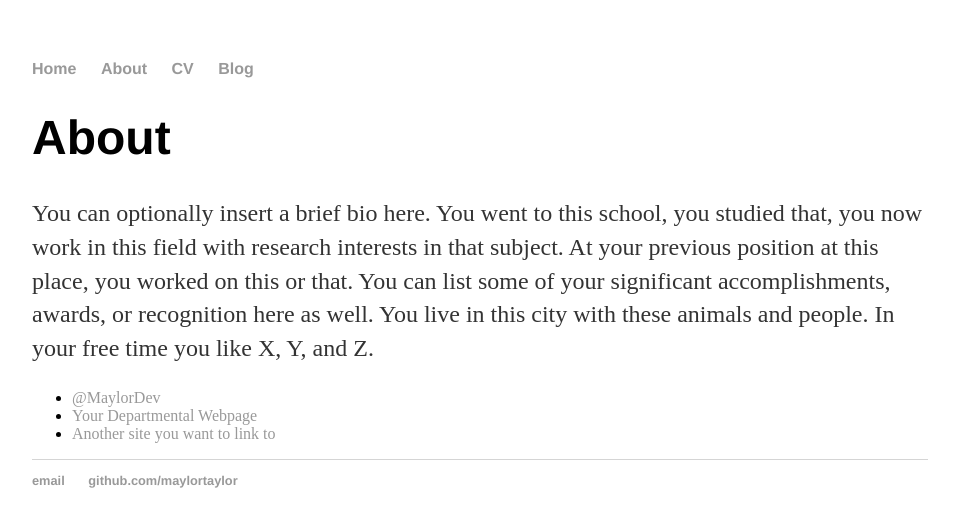
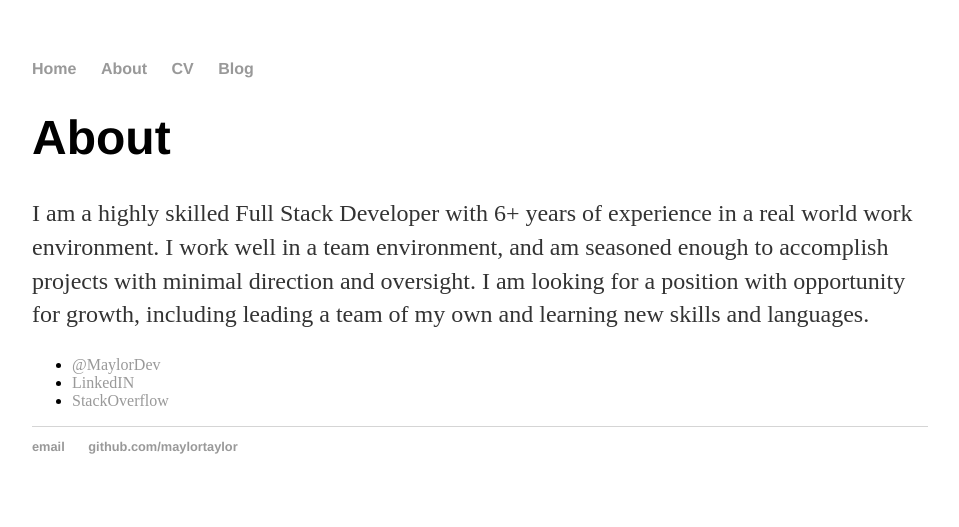
Before and after one commit to maylortaylor/maylortaylor.github.io, a Jekyll site: the page built from about/index.html, in a window 1280 px wide. Shown: the top 527 px of the page, without its empty margins (160-1119 px from the left). Built offline with Jekyll 4.4.1, drawn with Linux system fonts in a browser that asks for light colours.

Commit message:
updated about

```diff
--- a/about/index.html
+++ b/about/index.html
@@ -3,13 +3,19 @@ layout: default
 title: About Maylor Taylor
 ---
 
-		<div class="about">
-			<h1>About</h1>
-			<p>You can optionally insert a brief bio here. You went to this school, you studied that, you now work in this field with research interests in that subject. At your previous position at this place, you worked on this or that. You can list some of your significant accomplishments, awards, or recognition here as well. You live in this city with these animals and people. In your free time you like X, Y, and Z.</p>
+<div class="about">
+	<h1>About</h1>
+	<p>I am a highly skilled Full Stack Developer with 6+ years of
+		experience in a real world work environment.
+		I work well in a team environment, and am seasoned enough to accomplish
+		projects with minimal direction and oversight.
+		I am looking for a position with opportunity for growth,
+		including leading a team of my
+		own and learning new skills and languages.</p>
 
-			<ul class="contacts">
-				<li><a href="#">@MaylorDev</a></li>
-				<li><a href="#">Your Departmental Webpage</a></li>
-				<li><a href="#">Another site you want to link to</a></li>
-				</ul>
-		</div>
+	<ul class="contacts">
+		<li><a href="https://twitter.com/maylordev">@MaylorDev</a></li>
+		<li><a href="https://www.linkedin.com/in/matthew-taylor-8675309/">LinkedIN</a></li>
+		<li><a href="https://stackoverflow.com/users/1848526/maylortaylor">StackOverflow</a></li>
+		</ul>
+</div>
```
